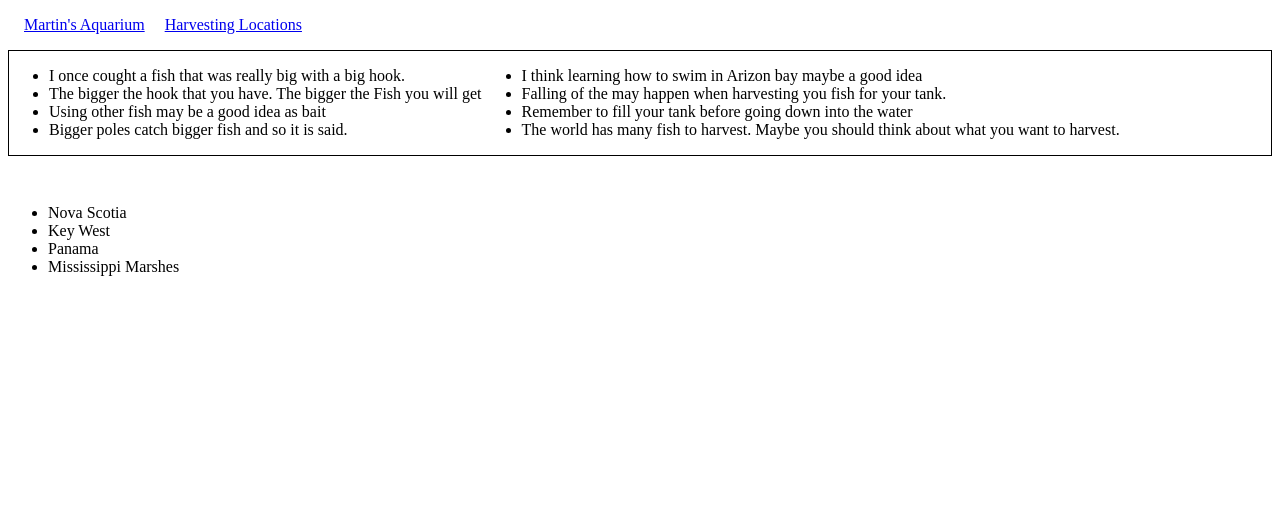
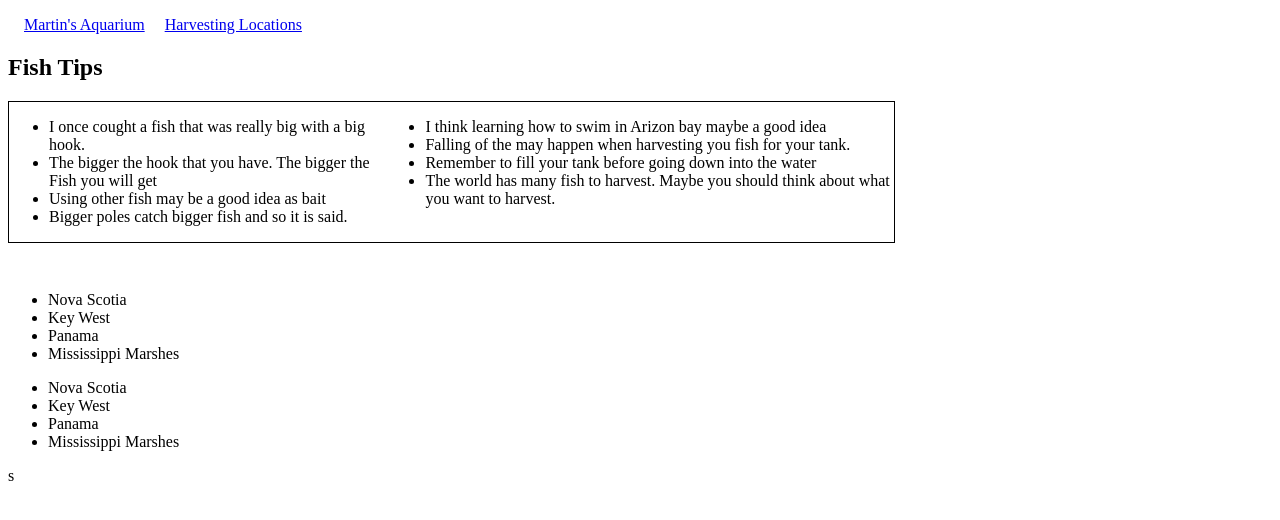
Before and after one commit to nickglovdev/Martins-Aquarium, a plain HTML site: page locations.html in a window 1280 px wide. Drawn offline with Linux system fonts and the light colour scheme.

Commit message:
Working on the HTML and CSS of Martins locations he visited

```diff
--- a/locations.html
+++ b/locations.html
@@ -18,6 +18,7 @@
 
     <main>
         <article>
+            <h2>Fish Tips</h2>
             <section class="fishTips">
                 <div>
                     <ul>
@@ -39,7 +40,7 @@
             </section>
         </article>
 
-        <article>
+        <article class=martinTips>
             <div>
                 <ul>
                     <li class="">Nova Scotia</li>
@@ -48,6 +49,14 @@
                     <li class="">Mississippi Marshes</li>
                 </ul>
             </div>
+             <div>
+                <ul>
+                    <li class="">Nova Scotia</li>
+                    <li class="">Key West</li>
+                    <li class="">Panama</li>
+                    <li class="">Mississippi Marshes</li>
+                </ul>
+            </div>s
         </article>
 
     </main>
--- a/styles/main.css
+++ b/styles/main.css
@@ -41,9 +41,10 @@
 
 
 /* locations page */
-.fishTips {
+.fishTips, .martinsTips {
     display:flex;
     flex-direction: row;
     border: 1px solid black;
     margin-bottom: 3em;
+    width:70%;
 }
```
